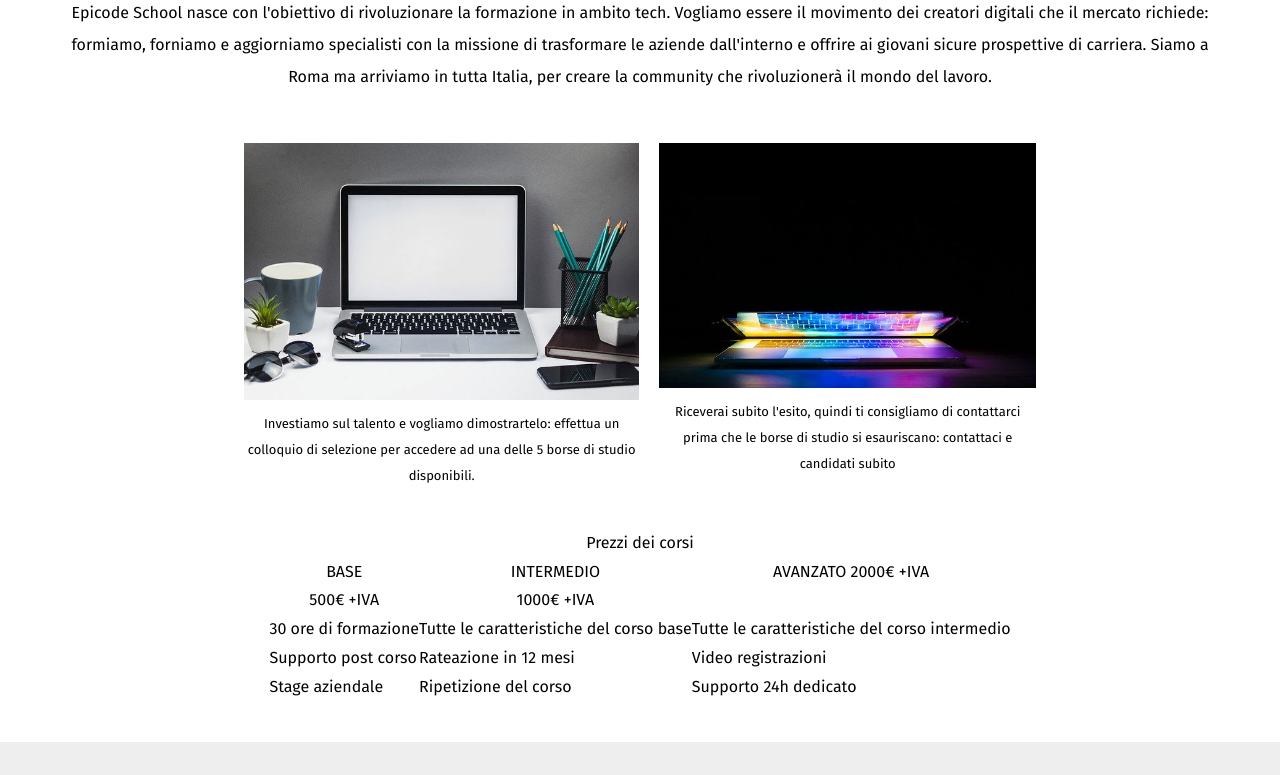
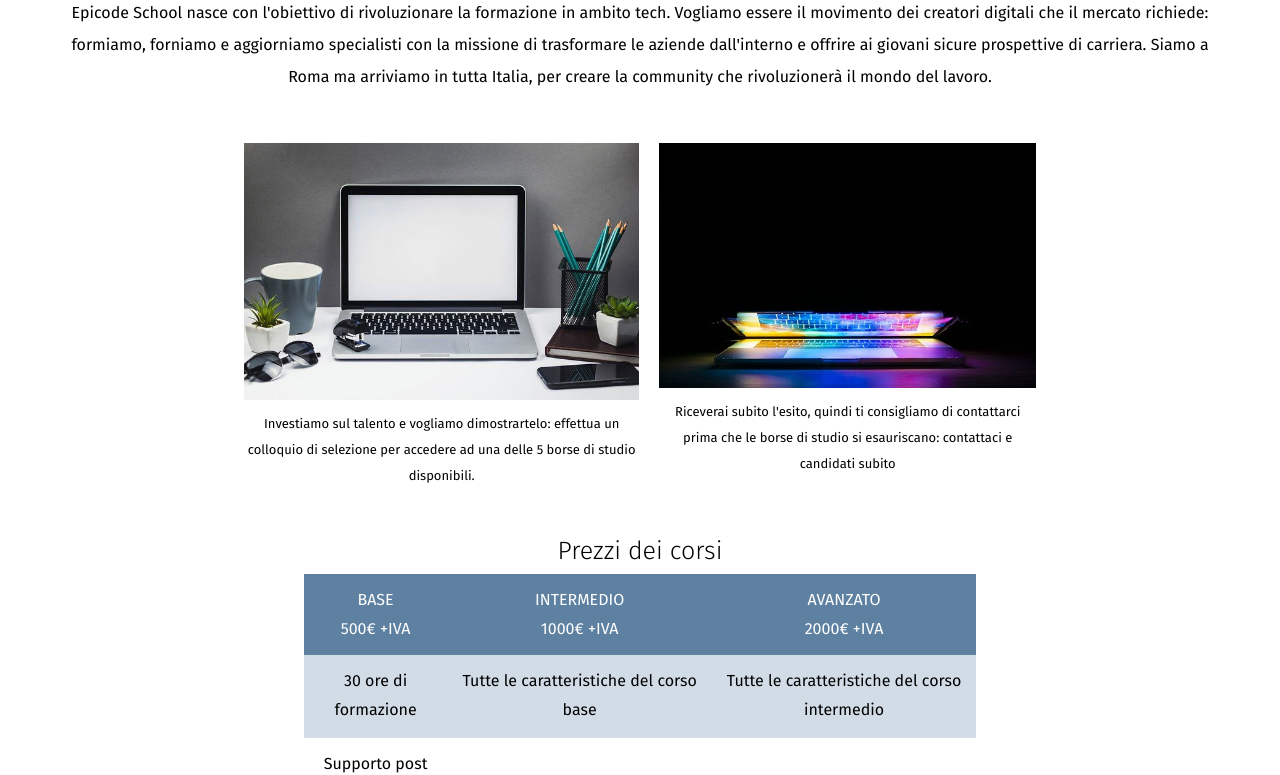
Before and after one commit to N1XIL9/U1-W2-D5.Progetto_settimanale, a plain HTML site: page chi-siamo.html in a window 1280 px wide. Shown: the part 185-960 px from the top of the page. Drawn offline with Linux system fonts and the light colour scheme.

Commit message:
chi siamo.html finished

```diff
--- a/assets/css/chisiamo.css
+++ b/assets/css/chisiamo.css
@@ -91,6 +91,41 @@ a {
     justify-content: center;
 }
 
+table {
+    margin-bottom: 2em;
+}
+
+caption {
+    font-size: 25px;
+    font-weight: 300;
+}
+
+thead tr {
+    background-color: #5e81a2;
+    color: #ffffff;
+}
+
+th,
+td {
+    padding: 12px 15px;
+    vertical-align: bottom;
+    text-align: center;
+}
+
+tbody tr {
+    border-bottom: 1px solid #dddddd;
+}
+
+tbody tr:nth-of-type(1) {
+    background-color: #d2dce7
+}
+
+tbody tr:nth-of-type(3) {
+    background-color: #d2dce7
+}
+
+
+
 /* FOOTER */
 
 footer {
--- a/chi-siamo.html
+++ b/chi-siamo.html
@@ -77,21 +77,21 @@
                     500€ +IVA</th>
                   <th> INTERMEDIO <br>
                     1000€ +IVA </th>
-                  <th>AVANZATO
+                  <th>AVANZATO <br>
                     2000€ +IVA</th>
               </tr>
           </thead>
           <tbody>
               <tr>
-                  <td>30 ore di
+                  <td>30 ore di <br>
                     formazione</td>
-                  <td>Tutte le caratteristiche del corso
+                  <td>Tutte le caratteristiche del corso <br>
                     base</td>
-                  <td>Tutte le caratteristiche del corso
+                  <td>Tutte le caratteristiche del corso <br>
                     intermedio</td>
               </tr>
               <tr>
-                  <td>Supporto post
+                  <td>Supporto post <br>
                     corso </td>
                   <td>Rateazione in 12 mesi</td>
                   <td>Video registrazioni</td>
```
